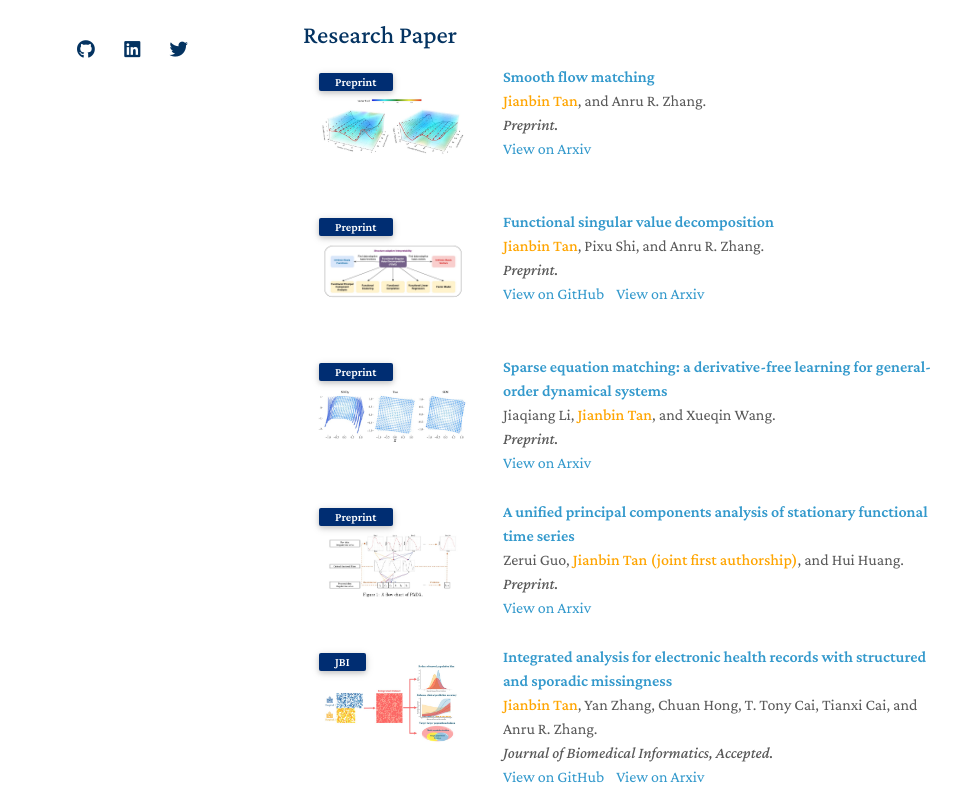
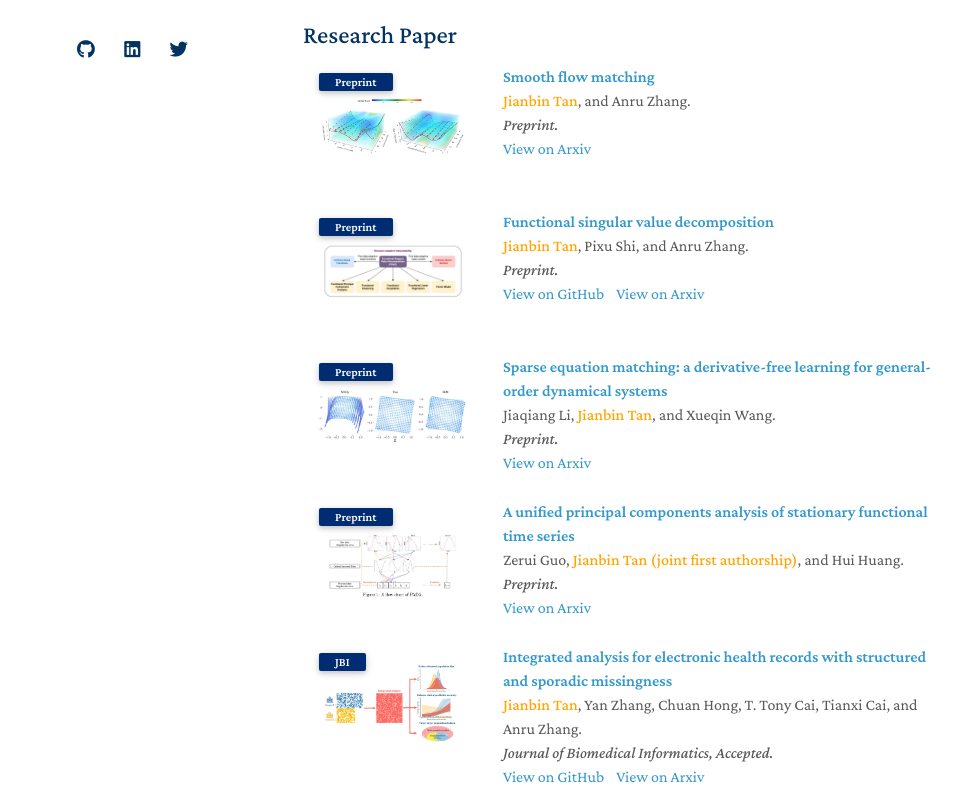
Before and after one commit to Tan-jianbin/Tan-jianbin.github.io, a Jekyll site: the page built from index.md, in a window 1280 px wide and 1400 px high. Shown: the part 368-1167 px from the top of the window, without its empty margins (167-1145 px from the left). Built offline with Jekyll 4.4.1, drawn with Linux system fonts in a browser that asks for light colours; nearby versions of some CDN libraries; a style sheet for code colours, icons or effects is not loaded; our own code applies the rules of GitHub Pages for plain Markdown files.

Commit message:
Update publications.md

```diff
--- a/_includes/publications.md
+++ b/_includes/publications.md
@@ -28,7 +28,7 @@
   </div>
   <div class="col-sm-9" style="position: relative;padding-right: 15px;padding-left: 20px;">
     <div class="title"><a href="https://arxiv.org/abs/2508.13831">Smooth flow matching</a></div>
-    <div class="author"> <strong><span style="color: orange;">Jianbin Tan</span></strong>, and Anru R. Zhang.</div>
+    <div class="author"> <strong><span style="color: orange;">Jianbin Tan</span></strong>, and Anru Zhang.</div>
     <div class="periodical"><em>  Preprint.</em></div>
     <!-- Code -->
     <div class="github-link">
@@ -46,7 +46,7 @@
   </div>
   <div class="col-sm-9" style="position: relative;padding-right: 15px;padding-left: 20px;">
     <div class="title"><a href="https://arxiv.org/abs/2410.03619">Functional singular value decomposition</a></div>
-    <div class="author"> <strong><span style="color: orange;">Jianbin Tan</span></strong>, Pixu Shi, and Anru R. Zhang.</div>
+    <div class="author"> <strong><span style="color: orange;">Jianbin Tan</span></strong>, Pixu Shi, and Anru Zhang.</div>
     <div class="periodical"><em>  Preprint.</em></div>
     <!-- Code -->
     <div class="github-link">
@@ -102,7 +102,7 @@
   </div>
   <div class="col-sm-9" style="position: relative;padding-right: 15px;padding-left: 20px;">
     <div class="title"><a href="https://arxiv.org/abs/2506.09208">Integrated analysis for electronic health records with structured and sporadic missingness</a></div>
-    <div class="author"> <strong><span style="color: orange;">Jianbin Tan</span></strong>, Yan Zhang, Chuan Hong, T. Tony Cai, Tianxi Cai, and Anru R. Zhang.</div>
+    <div class="author"> <strong><span style="color: orange;">Jianbin Tan</span></strong>, Yan Zhang, Chuan Hong, T. Tony Cai, Tianxi Cai, and Anru Zhang.</div>
     <div class="periodical"><em>  Journal of Biomedical Informatics, Accepted.</em></div>
     <!-- Code -->
     <div class="github-link">
```
